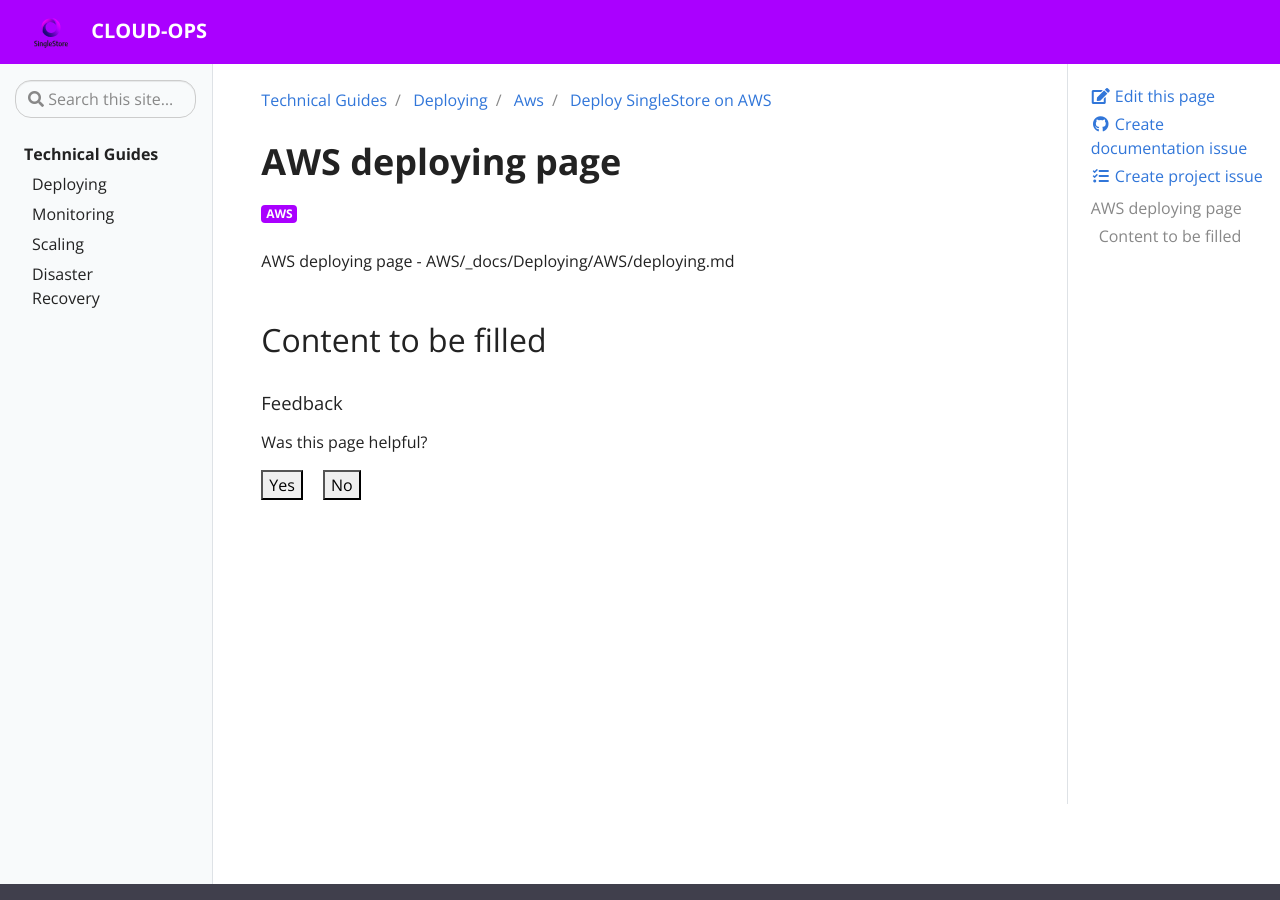
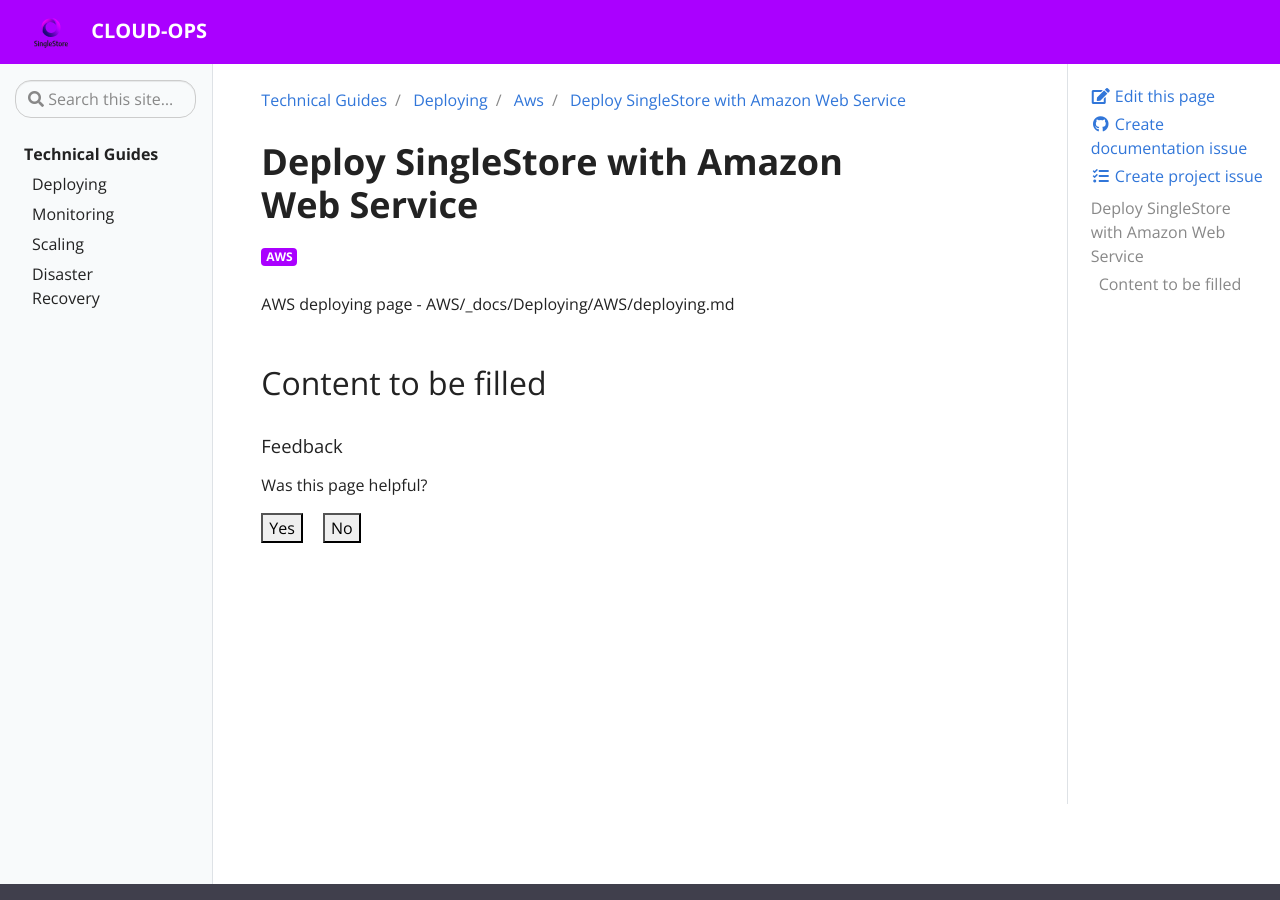
Before and after one commit to sdb-cloud-ops/cloud-ops, a Jekyll site: the page built from _docs/Deploying/AWS/deploying.md, in a window 1280 px wide and 900 px high. Built offline with Jekyll 4.4.1, drawn with Linux system fonts in a browser that asks for light colours.

Commit message:
Update deploying.md

```diff
--- a/_docs/Deploying/AWS/deploying.md
+++ b/_docs/Deploying/AWS/deploying.md
@@ -1,10 +1,10 @@
 ---
-title: Deploy SingleStore on AWS
+title: Deploy SingleStore with Amazon Web Service
 tags:
  - AWS
 ---
 
-# AWS deploying page
+# Deploy SingleStore with Amazon Web Service
 
 AWS deploying page - AWS/_docs/Deploying/AWS/deploying.md
 
```
